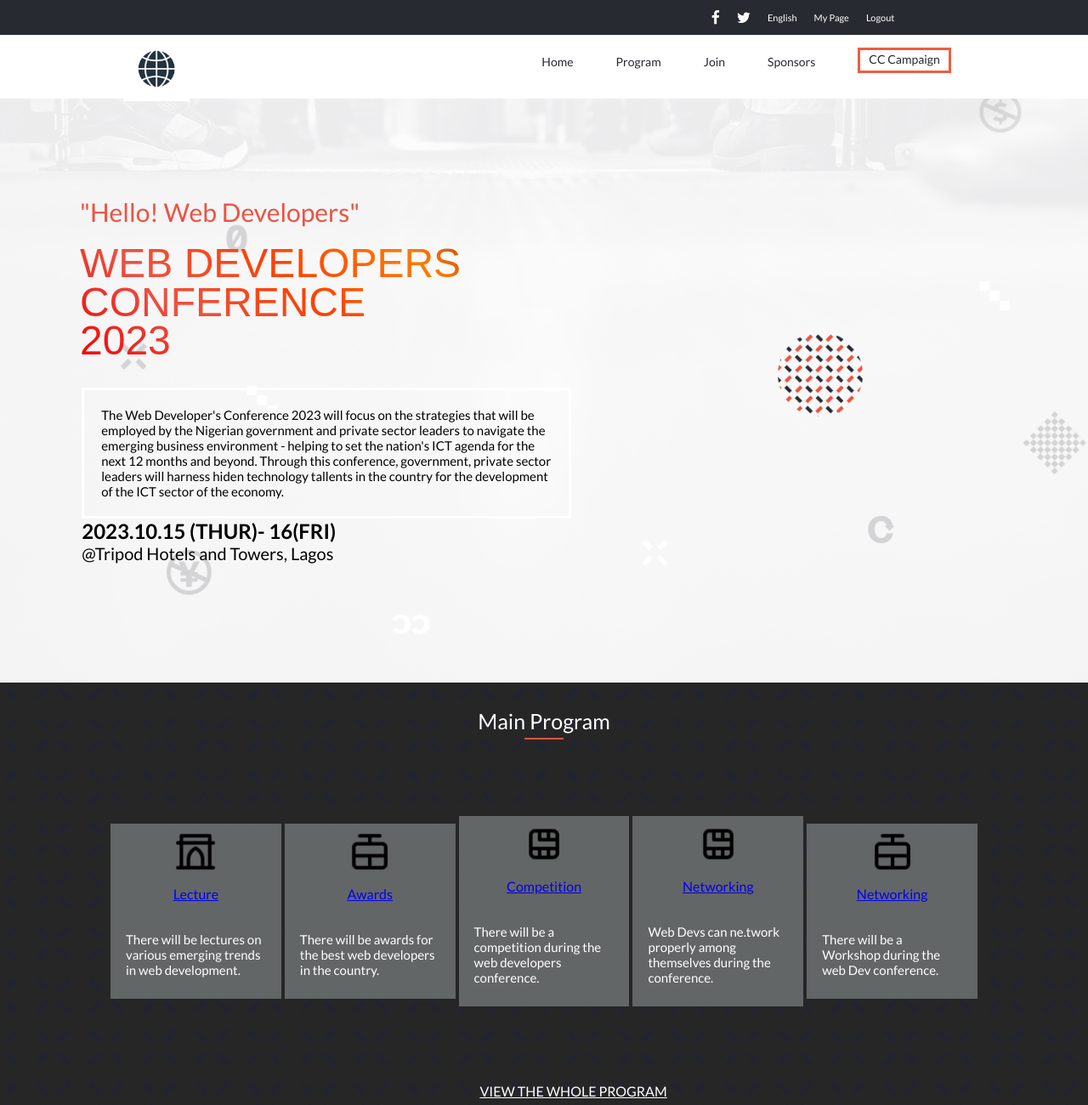
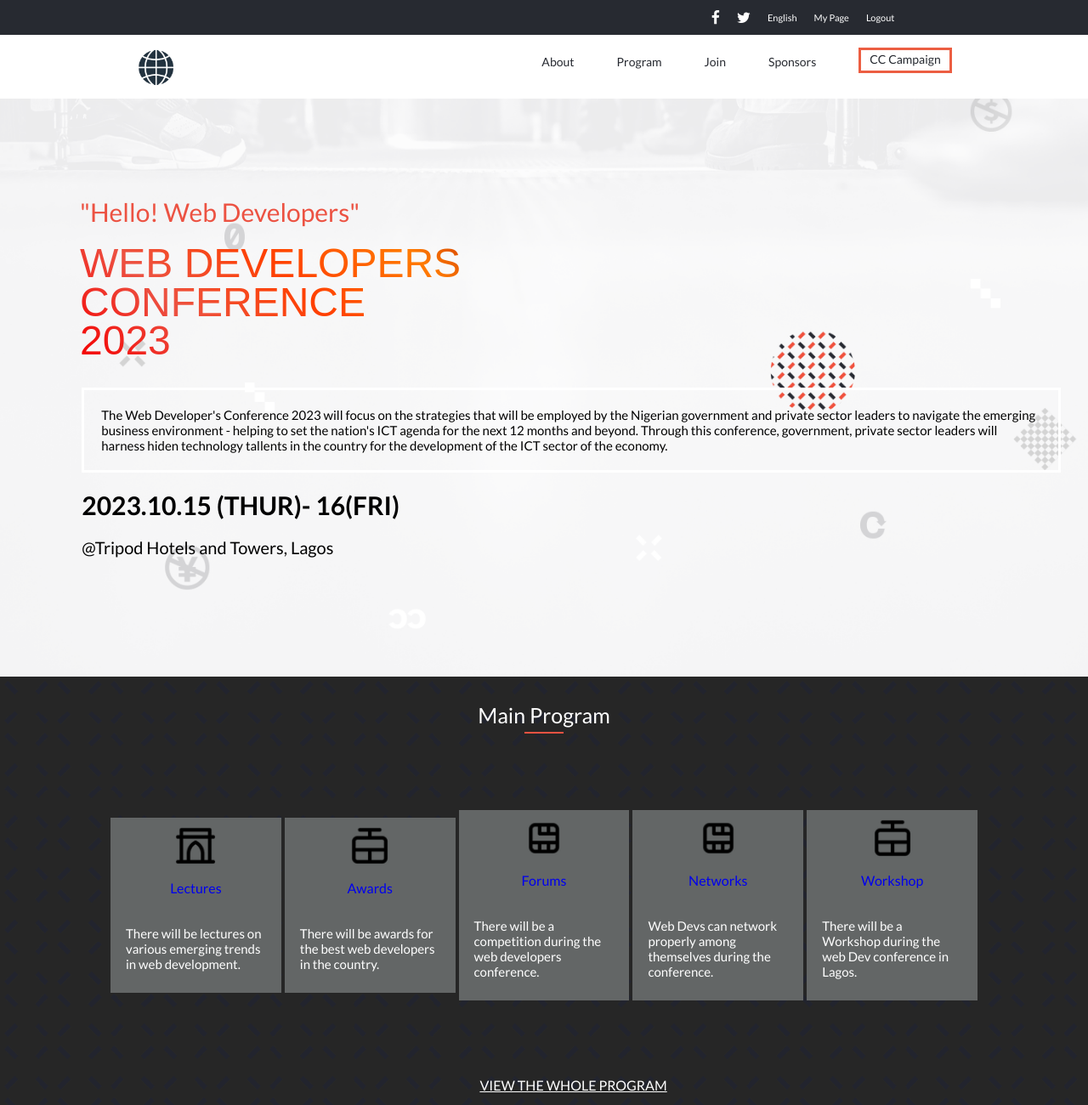
Before and after one commit to Megagig/Capstone-Project, a website: page index.html in a window 1280 px wide. Shown: the top 1300 px of the page at 85% size. Drawn offline with Linux system fonts and the light colour scheme.

```diff
--- a/index.html
+++ b/index.html
@@ -43,7 +43,7 @@
             <div class="navigation">
               <ul class="nav-links way">
                 <li class="nav-link">
-                  <a class="links" href="about.html">Home</a>
+                  <a class="links" href="about.html">About</a>
                 </li>
                 <li class="nav-link">
                   <a class="links" href="#activities">Program</a>
@@ -95,7 +95,7 @@
             <div class="actions">
               <div class="words">
                 <img src="image/lectures.png" alt="lectures" />
-                <a href="#">Lecture</a>
+                <a href="#">Lectures</a>
                 <p>
                   There will be lectures on various emerging trends in web
                   development.
@@ -110,25 +110,28 @@
                 </p>
               </div>
               <div class="words">
-                <img src="image/Exhibition.png" alt="competition" />
-                <a href="#">Competition</a>
+                <img src="image/Exhibition.png" alt="Forums" />
+                <a href="#">Forums</a>
                 <p>
                   There will be a competition during the web developers
                   conference.
                 </p>
               </div>
               <div class="words">
-                <img src="image/Exhibition.png" alt="networking" />
-                <a href="#">Networking</a>
+                <img src="image/Exhibition.png" alt="networks" />
+                <a href="#">Networks</a>
                 <p>
-                  Web Devs can ne.twork properly among themselves during the
+                  Web Devs can network properly among themselves during the
                   conference.
                 </p>
               </div>
               <div class="words">
                 <img src="image/Excursion.png" alt="Workshop" />
-                <a href="#">Networking</a>
-                <p>There will be a Workshop during the web Dev conference.</p>
+                <a href="#">Workshop</a>
+                <p>
+                  There will be a Workshop during the web Dev conference in
+                  Lagos.
+                </p>
               </div>
             </div>
             <a href="#" class="follow">View the Whole Program</a>
--- a/style.css
+++ b/style.css
@@ -63,7 +63,7 @@
 }
 
 .logo img {
-  height: 78px;
+  height: 75px;
   align-items: center;
   margin-top: -20px;
 }
@@ -191,7 +191,7 @@
   justify-content: center;
 }
 
-.h2.conference {
+h2.conference {
   margin: 20px 0;
   font-size: 30px;
   font-family: 'Lato', sans-serif;
@@ -523,7 +523,9 @@
   z-index: -1;
   height: 100%;
 }
-
+em {
+  color: #ec5242;
+}
 /* desketop view */
 @media screen and (min-width: 768px) {
   .logo {
@@ -562,6 +564,16 @@
   .way {
     display: block;
   }
+  .audience-two {
+    width: 50%;
+    margin-left: 28%;
+  }
+
+  .excellent h1 {
+    margin: 0 20%;
+    padding: 20px 30px;
+    font-size: 40px;
+  }
 
   .navigation {
     flex-direction: row;
@@ -595,10 +607,6 @@
     font-size: 3rem;
   }
 
-  .text p {
-    width: 50%;
-  }
-
   .text {
     width: 100%;
     margin-left: 0;
@@ -616,7 +624,7 @@
 
   .text .audience-two {
     width: 50%;
-    margin-left: 20%;
+    margin-left: 28%;
   }
 
   .main-container {
@@ -639,6 +647,7 @@
 
   .words a {
     margin: 15px 0;
+    text-decoration: none;
   }
 
   .words {
@@ -754,7 +763,7 @@
   .require {
     width: 80%;
     text-align: center;
-    margin: 20px 40px;
+    margin: 20px 148px;
     padding: 10px 20px;
   }
 
```
Also changed, not shown: about.html (+2 -3 lines).
